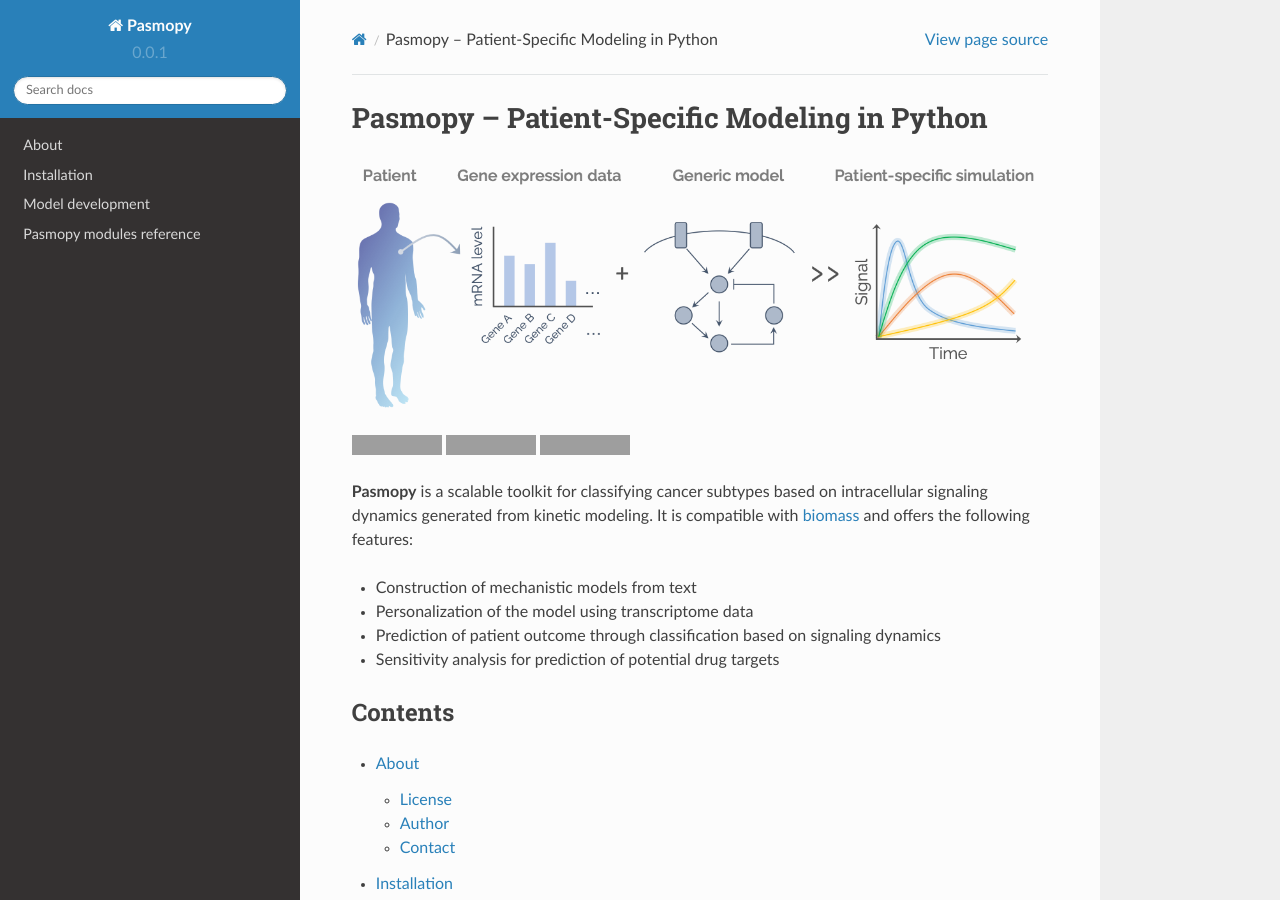
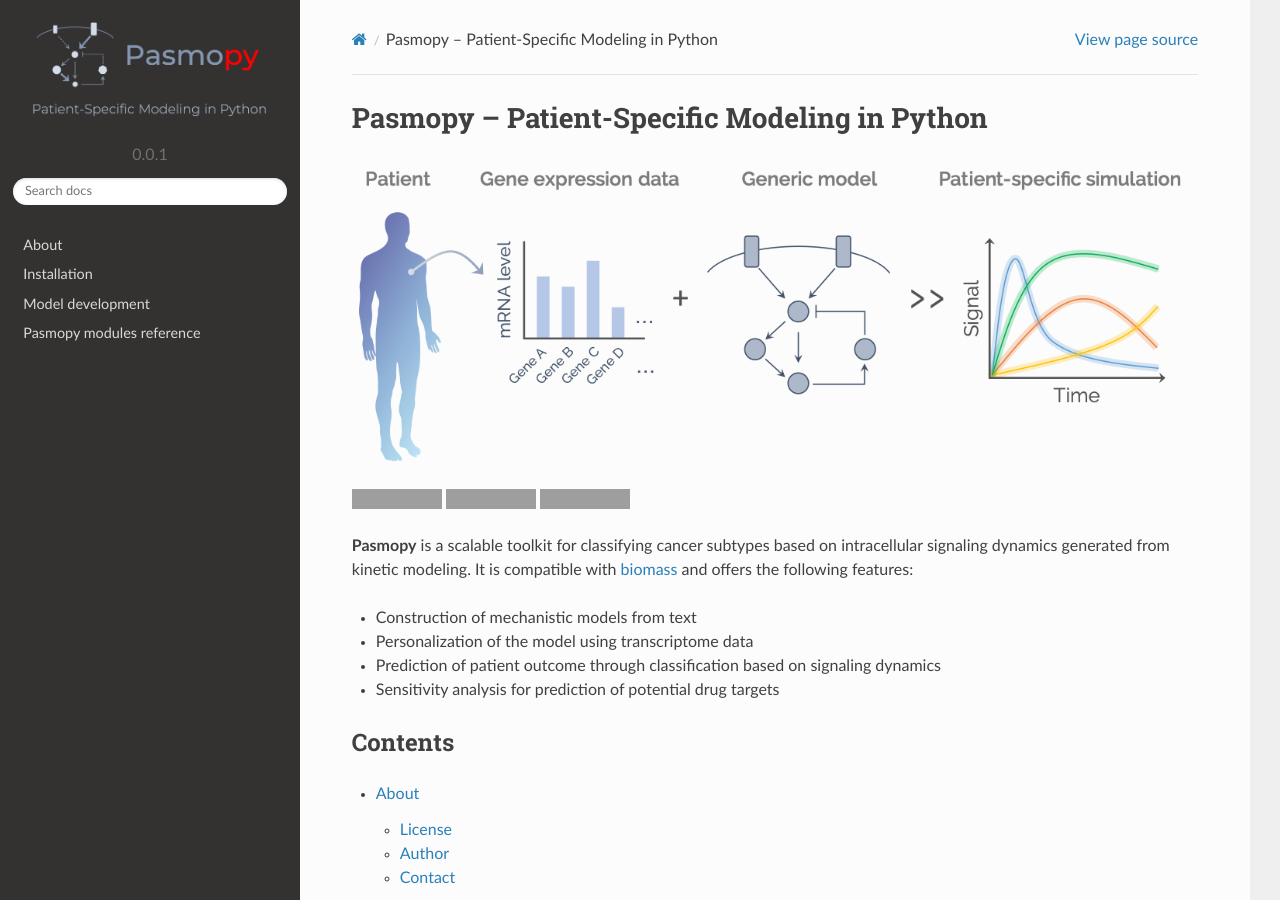
Before and after one commit to pasmopy/pasmopy, a Sphinx documentation site: the page built from docs/index.rst, in a window 1280 px wide and 900 px high. Built offline with Sphinx 7.4.7 and the Read the Docs theme 2.0.0, drawn with Linux system fonts in a browser that asks for light colours; grey boxes are pictures that could not be loaded.

Commit message:
Add project logo

```diff
--- a/docs/conf.py
+++ b/docs/conf.py
@@ -22,7 +22,6 @@
 from datetime import datetime
 
 from pasmopy import __author__, __version__
-
 
 project = "Pasmopy"
 title = "Patient-Specific Modeling in Python"
@@ -85,11 +84,13 @@
 
 
 # -- Options for HTML output -------------------------------------------------
+from sphinx.application import Sphinx
 
 # The theme to use for HTML and HTML Help pages.  See the documentation for
 # a list of builtin themes.
 #
 html_theme = "sphinx_rtd_theme"
+html_theme_options = {"logo_only": True, "navigation_with_keys": True}
 
 # Theme options are theme-specific and customize the look and feel of a theme
 # further.  For a list of options available for each theme, see the
@@ -101,6 +102,7 @@
 # relative to this directory. They are copied after the builtin static files,
 # so a file named "default.css" will overwrite the builtin "default.css".
 html_static_path = ["_static"]
+html_logo = "_static/img/pasmopy-project-logo.png"
 
 # Custom sidebar templates, must be a dictionary that maps document names
 # to template names.
@@ -119,7 +121,8 @@
 htmlhelp_basename = "Pasmopydoc"
 title_doc = f"{project} documentation"
 
-
+def setup(app: Sphinx) -> None:
+    app.add_css_file("css/custom.css")
 # -- Options for LaTeX output ------------------------------------------------
 
 # Grouping the document tree into LaTeX files. List of tuples
```
Also changed, not shown: docs/_static/img/pasmopy-project-logo.png (added).
